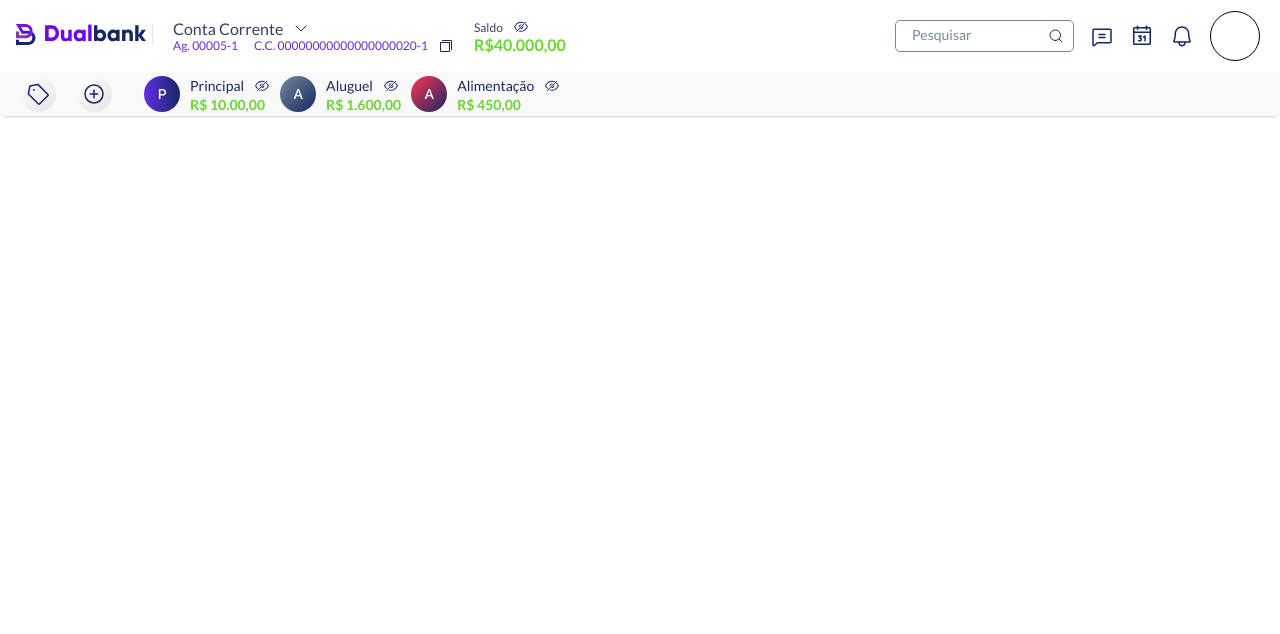
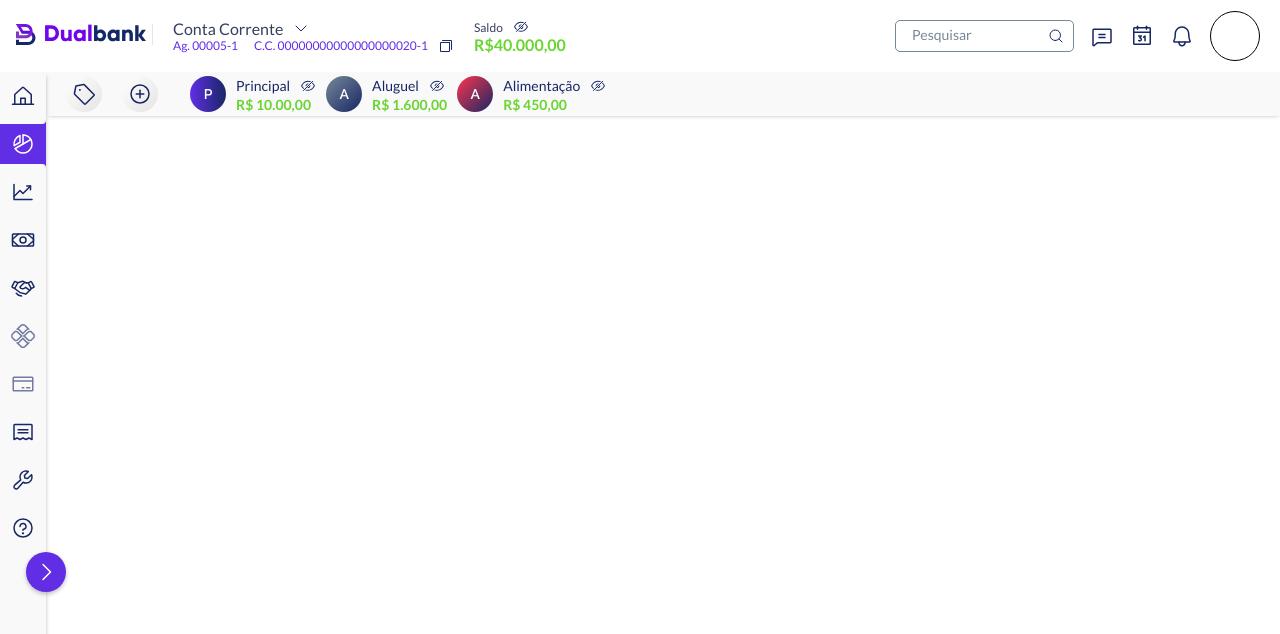
Before and after one commit to savio591/dualbank, a React app: page / in a window 1280 px wide. Shown: the top 634 px of the page. Built offline with nearby package versions, Linux system fonts and the light colour scheme.

Commit message:
#24 - Replace the word "Dashboard" to "Balance"

```diff
--- a/public/index.html
+++ b/public/index.html
@@ -6,7 +6,7 @@
   <meta charset="utf-8" />
   <meta name="viewport" content="width=device-width, initial-scale=1" />
   <link rel="shortcut icon" href="favicon.png" type="image/png">
-  <title>DualBank | Dashboard</title>
+  <title>DualBank | Saldo</title>
   <link
     href="https://fonts.googleapis.com/css2?family=Lato:ital,wght@0,100;0,300;0,400;0,700;0,900;1,100;1,300;1,400;1,700;1,900&display=swap"
     rel="stylesheet">
@@ -16,7 +16,7 @@
 </head>
 
 <body>
-  <noscript>You need to enable JavaScript to run this app.</noscript>
+  <noscript>Seu navegador deve estar com o Javascript ativado para visualizar esta página.</noscript>
   <div id="root"></div>
 </body>
 
--- a/src/Routes.tsx
+++ b/src/Routes.tsx
@@ -1,11 +1,13 @@
+import React from "react";
 import { BrowserRouter, Switch, Route } from "react-router-dom";
-import { Dashboard } from "./pages/dashboard";
+import { Balance } from "./pages/Balance";
 
 const Routes = () => {
   return (
     <BrowserRouter>
       <Switch>
-        <Route path="/" exact component={Dashboard}></Route>
+        <Route path="/" exact component={Balance}>
+        </Route>
       </Switch>
     </BrowserRouter>
   );
--- a/src/components/DashboardContainer.tsx
+++ b/src/components/BalanceContainer.tsx
@@ -6,7 +6,7 @@ import refreshImg from "../assets/refresh.svg";
 import shieldImg from "../assets/shield.svg";
 import eyeImg from "../assets/eye.svg";
 
-export function DashboardContainer() {
+export function BalanceContainer() {
   return (
     <>
       <div>
--- /dev/null
+++ b/src/pages/Balance.tsx
@@ -0,0 +1,24 @@
+import React from "react";
+import { Header } from "../components/Header";
+import { Sidebar } from "../components/Sidebar";
+import { TagsBar } from "../components/TagsBar";
+import {
+  BalancePageStyle,
+  BalancePageStyleContainer,
+} from "../styles/BalancePageStyle";
+import { GlobalStyle } from "../styles/Global";
+
+export function Balance() {
+  return (
+    <>
+      <BalancePageStyle>
+        <Header />
+        <BalancePageStyleContainer>
+          <Sidebar />
+          <TagsBar />
+        </BalancePageStyleContainer>
+      </BalancePageStyle>
+      <GlobalStyle />
+    </>
+  );
+}
--- a/src/pages/dashboard.tsx
+++ /dev/null
@@ -1,15 +0,0 @@
-import React from "react";
-import { Header } from "../components/Header";
-import { TagsBar } from "../components/TagsBar"
-import { GlobalStyle } from "../styles/Global";
-
-
-export function Dashboard() {
-  return (
-    <>
-      <Header />
-      <TagsBar />
-      <GlobalStyle />
-    </>
-  );
-}
```
